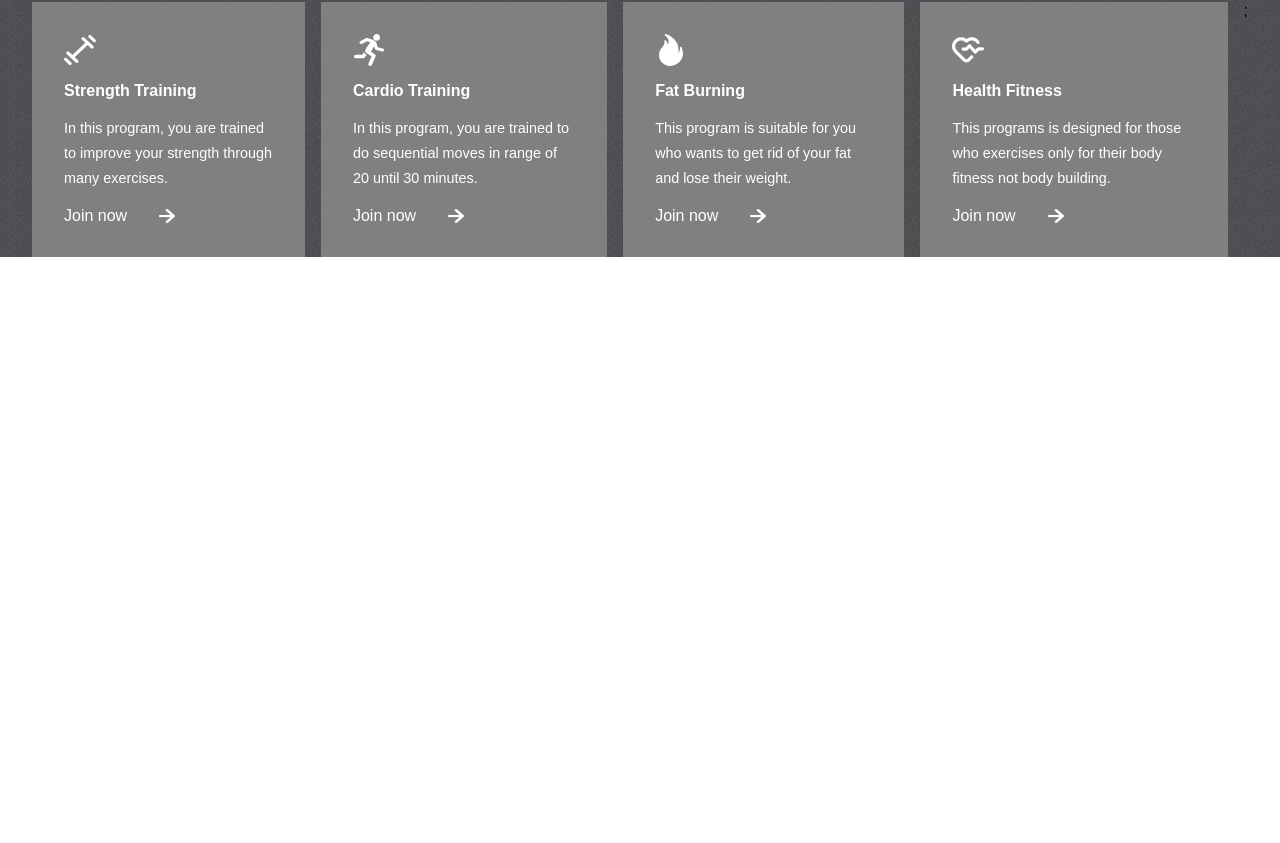
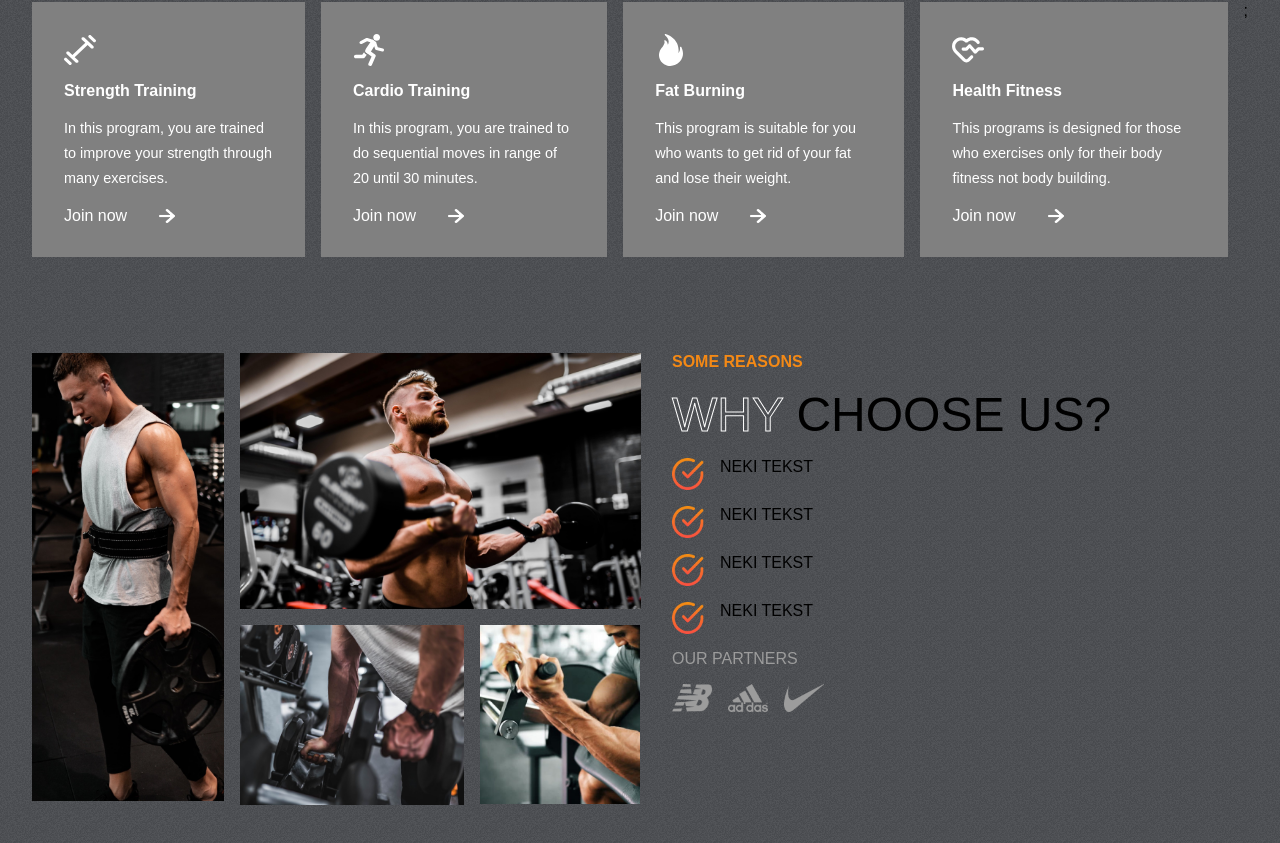
Before and after one commit to Fr1k1/Gym-React, a React (Create React App) app: page / in a window 1280 px wide. Shown: the part 919-1762 px from the top of the page. Before the commit the page ends 1176 px from the top, so only its background shows below. Built offline with nearby package versions, Linux system fonts and the light colour scheme.

Commit message:
before adding plans

```diff
--- a/src/App.js
+++ b/src/App.js
@@ -2,12 +2,14 @@
 import "./App.css";
 import Hero from "./Components/Hero/Hero";
 import Programs from "./Components/Programs/Programs";
+import Reasons from "./Components/Reasons/Reasons";
 
 function App() {
   return (
     <div className="App">
       <Hero />
-      <Programs/>
+      <Programs />
+      <Reasons />
     </div>
   );
 }
--- /dev/null
+++ b/src/Components/Reasons/Reasons.css
@@ -0,0 +1,85 @@
+.Reasons {
+  padding: 0 2rem;
+  display: flex;
+  gap: 2rem;
+}
+
+.left-r {
+  flex: 1 1;
+  display: grid;
+  grid-template-columns: repeat(3, 1fr); /*create 3 equal frames*/
+  gap: 1rem;
+  grid-auto-rows: 1fr;
+}
+
+.left-r > img {
+  object-fit: cover;
+}
+
+.left-r > :nth-child(1) {
+  width: 12rem;
+  grid-row: 1/3;
+  height: 28rem;
+}
+
+.left-r > :nth-child(2) {
+  width: auto;
+  height: 16rem;
+  grid-column: 2/4;
+}
+
+.left-r > :nth-child(3) {
+  width: 14rem;
+  grid-column: 2/3;
+  grid-row: 2;
+}
+
+.left-r > :nth-child(4) {
+  width: 10rem;
+  grid-row: 2;
+  grid-column: 3/4;
+  height: 11.2rem;
+}
+
+.right-r {
+  flex: 1 1;
+  text-transform: uppercase;
+  gap: 1rem;
+  display: flex;
+  flex-direction: column;
+}
+
+.right-r > span {
+  font-weight: bold;
+  color: var(--orange);
+}
+
+.right-r > div {
+  font-size: 3rem;
+}
+
+.details-r {
+  display: flex;
+  flex-direction: column;
+  gap: 1rem;
+}
+
+.details-r > div {
+  display: flex;
+  font-size: 1rem;
+  gap: 1rem;
+}
+
+.details-r > div > img {
+  width: 2rem;
+  height: 2rem;
+}
+
+.partners {
+  display: flex;
+  gap:1rem;
+}
+
+.partners>img {
+  width: 2.5rem;
+}
--- /dev/null
+++ b/src/Components/Reasons/Reasons.jsx
@@ -0,0 +1,62 @@
+import React from "react";
+import "./Reasons.css";
+import image1 from "../../assets/image1.png";
+import image2 from "../../assets/image2.png";
+import image3 from "../../assets/image3.png";
+import image4 from "../../assets/image4.png";
+import nb from "../../assets/nb.png";
+import adidas from "../../assets/adidas.png";
+import nike from "../../assets/nike.png";
+import tick from "../../assets/tick.png";
+
+const Reasons = () => {
+  return (
+    <div className="Reasons" id="reasons">
+      <div className="left-r">
+        <img src={image1} alt="img1" />
+        <img src={image2} alt="img2" />
+        <img src={image3} alt="img3" />
+        <img src={image4} alt="img4" />
+      </div>
+      <div className="right-r">
+        <span>some reasons</span>
+
+        <div>
+          <span className="stroke-text">why </span>
+          <span>choose us?</span>
+        </div>
+
+        <div className="details-r">
+          <div>
+            <img src={tick} alt=""></img>
+            <span>Neki tekst</span>
+          </div>
+          <div>
+            <img src={tick} alt="" />
+            <span>Neki tekst</span>
+          </div>
+          <div>
+            <img src={tick} alt="" />
+            <span>Neki tekst</span>
+          </div>
+          <div>
+            <img src={tick} alt="" />
+            <span>Neki tekst</span>
+          </div>
+        </div>
+
+        <span style={{ color: "var(--gray)", fontWeight: "normal" }}>
+          OUR PARTNERS
+        </span>
+
+        <div className="partners">
+          <img src={nb} alt="" />
+          <img src={adidas} alt="" />
+          <img src={nike} alt="" />
+        </div>
+      </div>
+    </div>
+  );
+};
+
+export default Reasons;
```
